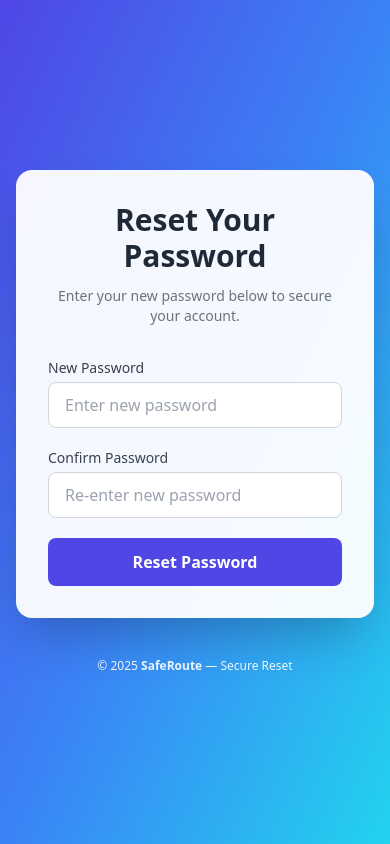
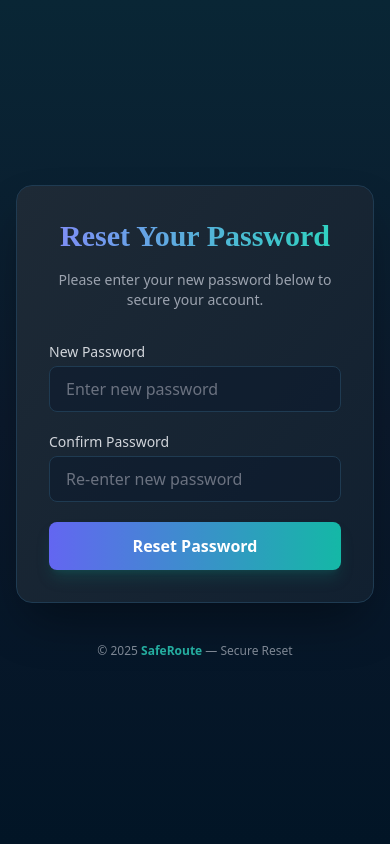
Before and after one commit to Avins-VR/SafeRoute, a React (Vite) app in the folder Client/: page /reset-password/1 in a window 390 px wide. Built offline with nearby package versions, Linux system fonts and the light colour scheme.

Commit message:
Add responsive ResetPassword page with Tailwind styling

```diff
--- a/Client/src/ResetPassword.jsx
+++ b/Client/src/ResetPassword.jsx
@@ -45,20 +45,19 @@ function ResetPassword() {
   };
 
   return (
-    <div className="min-h-screen flex flex-col justify-center items-center bg-gradient-to-br from-indigo-600 via-blue-500 to-cyan-400 px-4 py-10 sm:px-6 lg:px-8">
-      {/* Main card */}
-      <div className="bg-white/95 backdrop-blur-sm shadow-2xl rounded-2xl w-full max-w-sm sm:max-w-md md:max-w-lg lg:max-w-md p-8 md:p-10 transition-all duration-300 hover:shadow-indigo-300">
-        <h2 className="text-3xl font-bold text-gray-800 text-center mb-3 sm:text-2xl">
+    <section className="min-h-screen flex flex-col items-center justify-center bg-gradient-to-b from-[#092635] via-[#0B192C] to-[#021526] px-4 py-12">
+      <div className="bg-gradient-to-br from-[#1E2A36] to-[#112030] border border-[#1f3b52] rounded-2xl shadow-2xl shadow-black/40 p-8 sm:p-10 w-full max-w-md backdrop-blur-sm transition-all duration-300 hover:shadow-[#0ff]/20">
+        <h2 className="text-3xl font-bold text-center bg-gradient-to-r from-indigo-400 to-teal-400 bg-clip-text text-transparent font-['Orbitron'] mb-4">
           Reset Your Password
         </h2>
-        <p className="text-gray-500 text-sm text-center mb-8">
-          Enter your new password below to secure your account.
+        <p className="text-gray-400 text-center text-sm sm:text-base mb-8">
+          Please enter your new password below to secure your account.
         </p>
 
         {/* Form */}
         <form onSubmit={handleSubmit} className="space-y-5">
           <div>
-            <label className="block text-left text-gray-700 text-sm font-medium mb-1">
+            <label className="block text-left text-gray-300 text-sm font-medium mb-1">
               New Password
             </label>
             <input
@@ -66,13 +65,13 @@ function ResetPassword() {
               placeholder="Enter new password"
               value={password}
               onChange={(e) => setPassword(e.target.value)}
-              className="w-full px-4 py-2.5 border border-gray-300 rounded-lg focus:ring-2 focus:ring-indigo-500 focus:outline-none text-gray-800 placeholder-gray-400"
+              className="w-full px-4 py-2.5 bg-[#0B192C]/50 border border-[#1f3b52] text-gray-200 rounded-lg focus:ring-2 focus:ring-teal-400 focus:outline-none placeholder-gray-500"
               required
             />
           </div>
 
           <div>
-            <label className="block text-left text-gray-700 text-sm font-medium mb-1">
+            <label className="block text-left text-gray-300 text-sm font-medium mb-1">
               Confirm Password
             </label>
             <input
@@ -80,7 +79,7 @@ function ResetPassword() {
               placeholder="Re-enter new password"
               value={confirmPassword}
               onChange={(e) => setConfirmPassword(e.target.value)}
-              className="w-full px-4 py-2.5 border border-gray-300 rounded-lg focus:ring-2 focus:ring-indigo-500 focus:outline-none text-gray-800 placeholder-gray-400"
+              className="w-full px-4 py-2.5 bg-[#0B192C]/50 border border-[#1f3b52] text-gray-200 rounded-lg focus:ring-2 focus:ring-indigo-400 focus:outline-none placeholder-gray-500"
               required
             />
           </div>
@@ -88,21 +87,20 @@ function ResetPassword() {
           <button
             type="submit"
             disabled={loading}
-            className="w-full py-3 bg-indigo-600 hover:bg-indigo-700 text-white font-semibold rounded-lg transition-all duration-200 disabled:opacity-60"
+            className="w-full py-3 bg-gradient-to-r from-indigo-500 to-teal-500 hover:from-indigo-400 hover:to-teal-400 text-white font-semibold rounded-lg transition-all duration-200 shadow-lg shadow-teal-700/30 disabled:opacity-60"
           >
             {loading ? "Processing..." : "Reset Password"}
           </button>
         </form>
 
-        {/* Message */}
         {message && (
           <p
-            className={`mt-5 text-center font-medium text-base ${
+            className={`mt-6 text-center font-medium text-base ${
               message.startsWith("✅")
-                ? "text-green-600"
+                ? "text-green-400"
                 : message.startsWith("⚠️")
-                ? "text-yellow-600"
-                : "text-red-600"
+                ? "text-yellow-400"
+                : "text-red-400"
             }`}
           >
             {message}
@@ -111,10 +109,12 @@ function ResetPassword() {
       </div>
 
       {/* Footer */}
-      <footer className="mt-10 text-white text-xs sm:text-sm text-center opacity-90">
-        © {new Date().getFullYear()} <b>SafeRoute</b> — Secure Reset
+      <footer className="mt-10 text-gray-400 text-xs sm:text-sm text-center opacity-80">
+        © {new Date().getFullYear()}{" "}
+        <span className="text-teal-400 font-semibold">SafeRoute</span> — Secure
+        Reset
       </footer>
-    </div>
+    </section>
   );
 }
 
```
